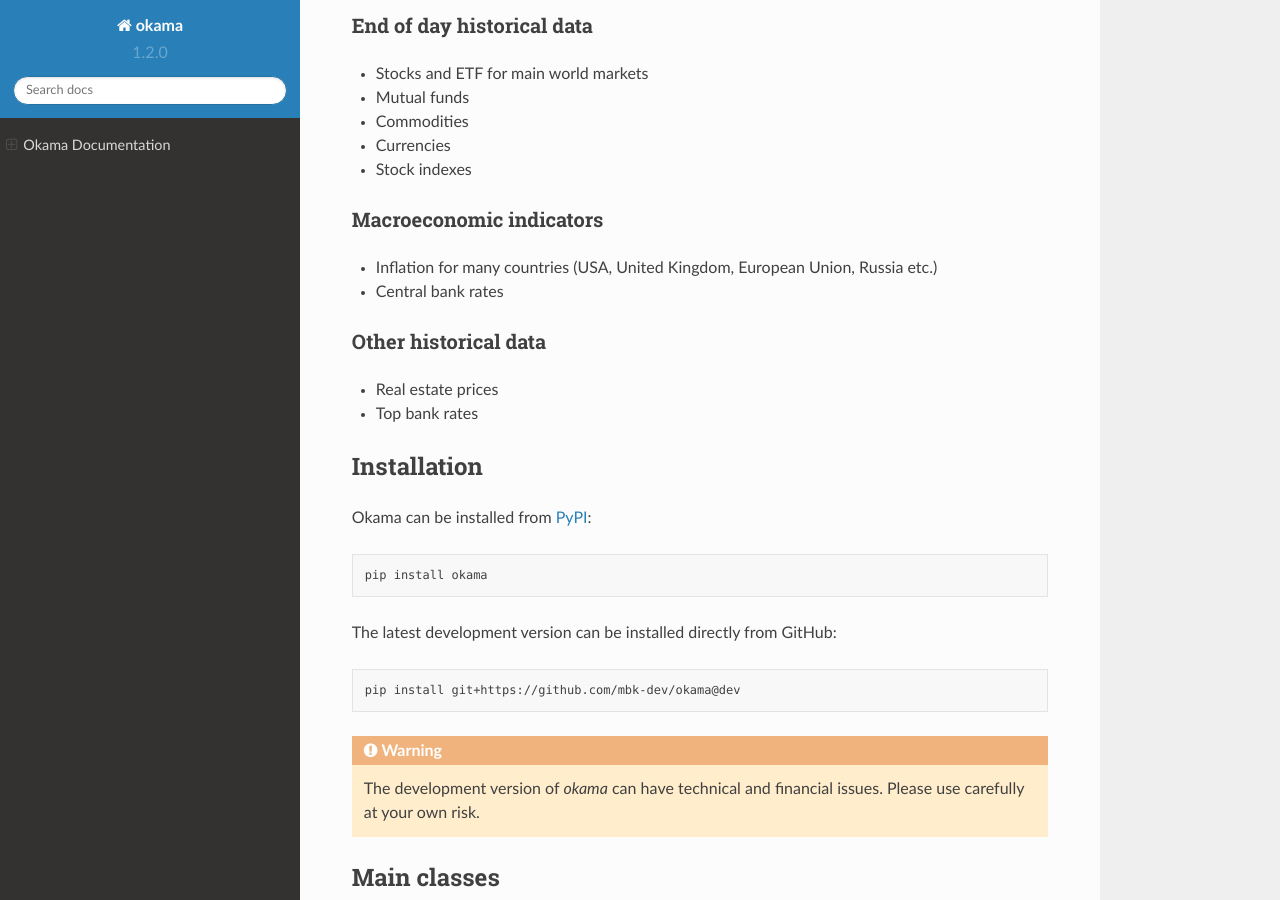
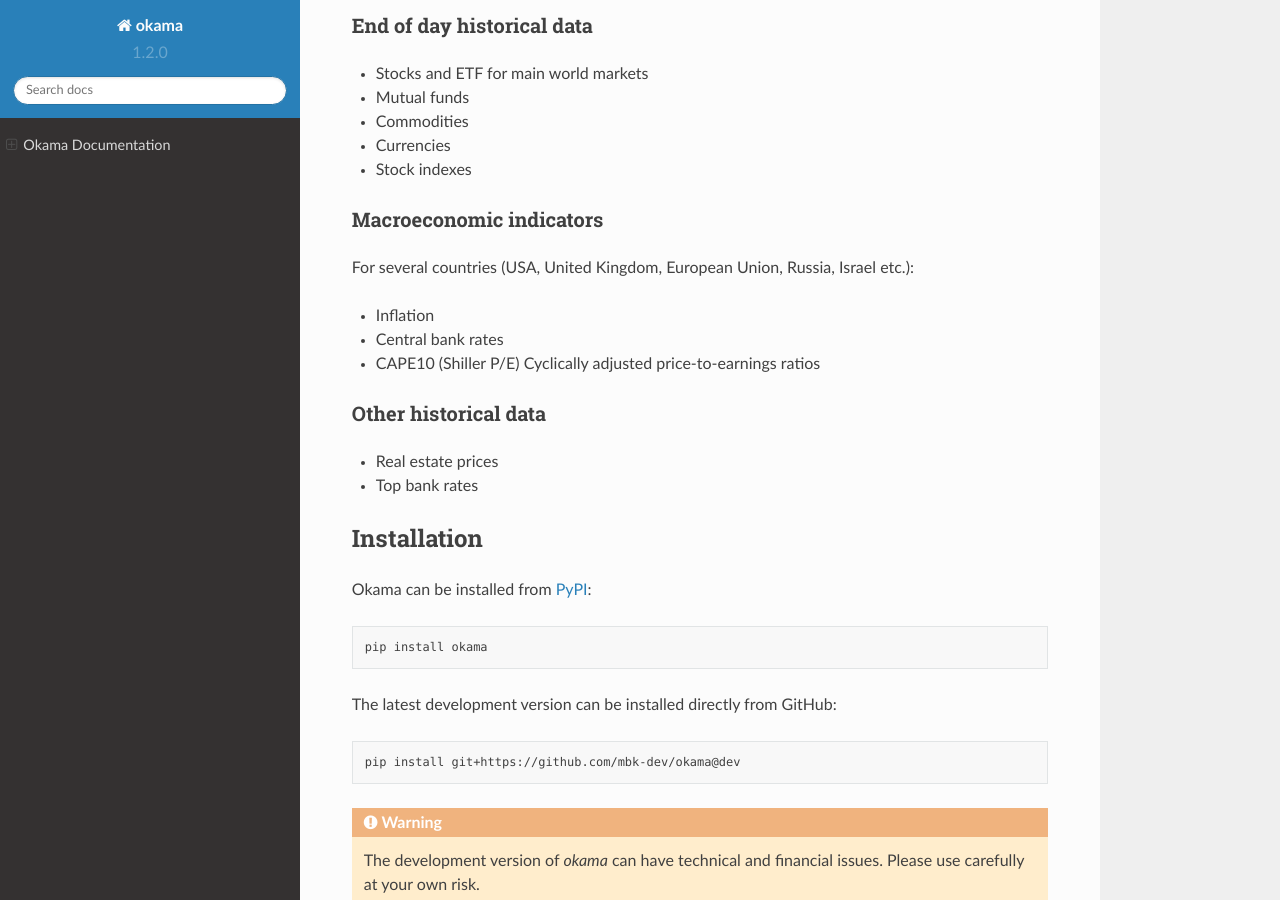
Before and after one commit to mbk-dev/okama, a Sphinx documentation site: the page built from docs/index.rst, in a window 1280 px wide and 900 px high, scrolled down 1149 px. Built offline with Sphinx 7.4.7 and the Read the Docs theme 2.0.0, drawn with Linux system fonts in a browser that asks for light colours; pages that are not in the unit, such as notebooks, are missing from menus; the version number is read from the project's files by our own code.

Commit message:
docs: add CAPE10 ratios information to README.md and index.rst

```diff
--- a/docs/index.rst
+++ b/docs/index.rst
@@ -72,8 +72,11 @@
 Macroeconomic indicators
 ========================
 
-* Inflation for many countries (USA, United Kingdom, European Union, Russia etc.)
+For several countries (USA, United Kingdom, European Union, Russia, Israel etc.):
+
+* Inflation
 * Central bank rates
+* CAPE10 (Shiller P/E) Cyclically adjusted price-to-earnings ratios
 
 Other historical data
 =====================
```
Also changed, not shown: README.md (+3 -1 lines).
